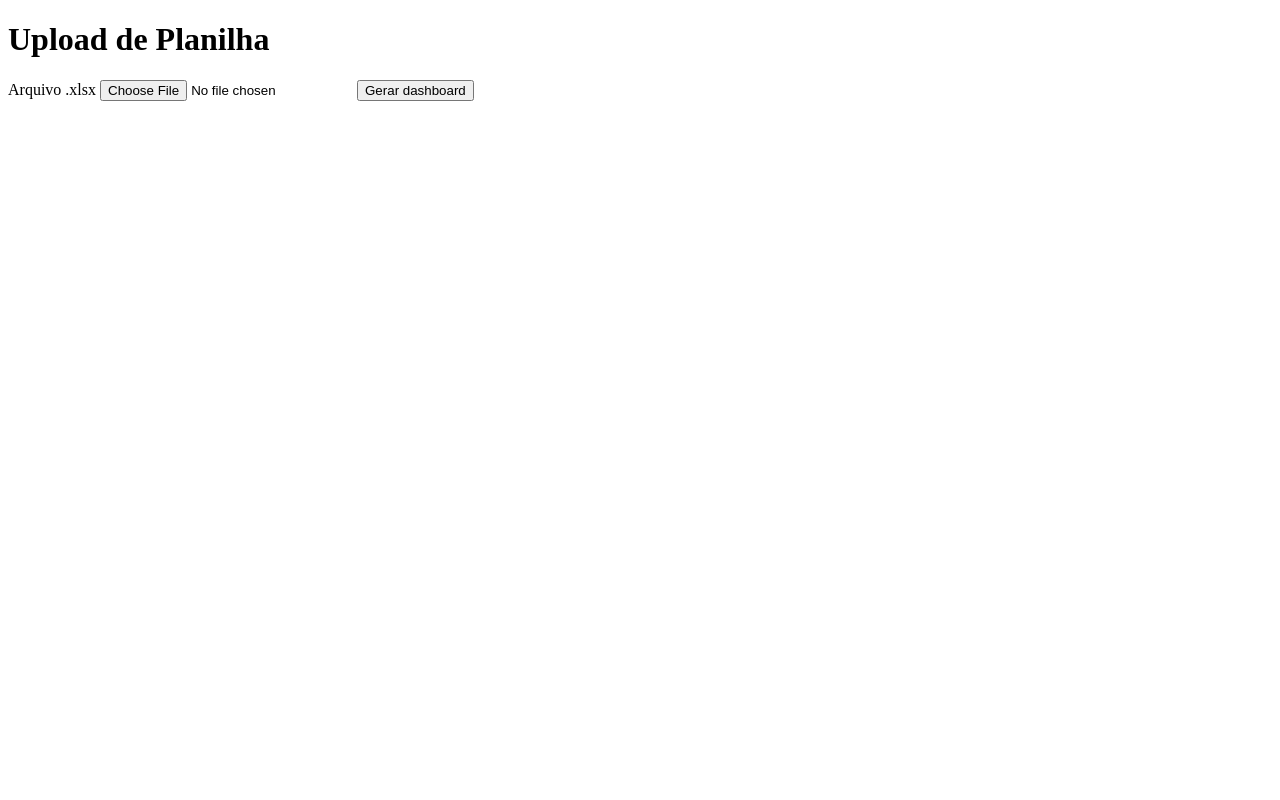
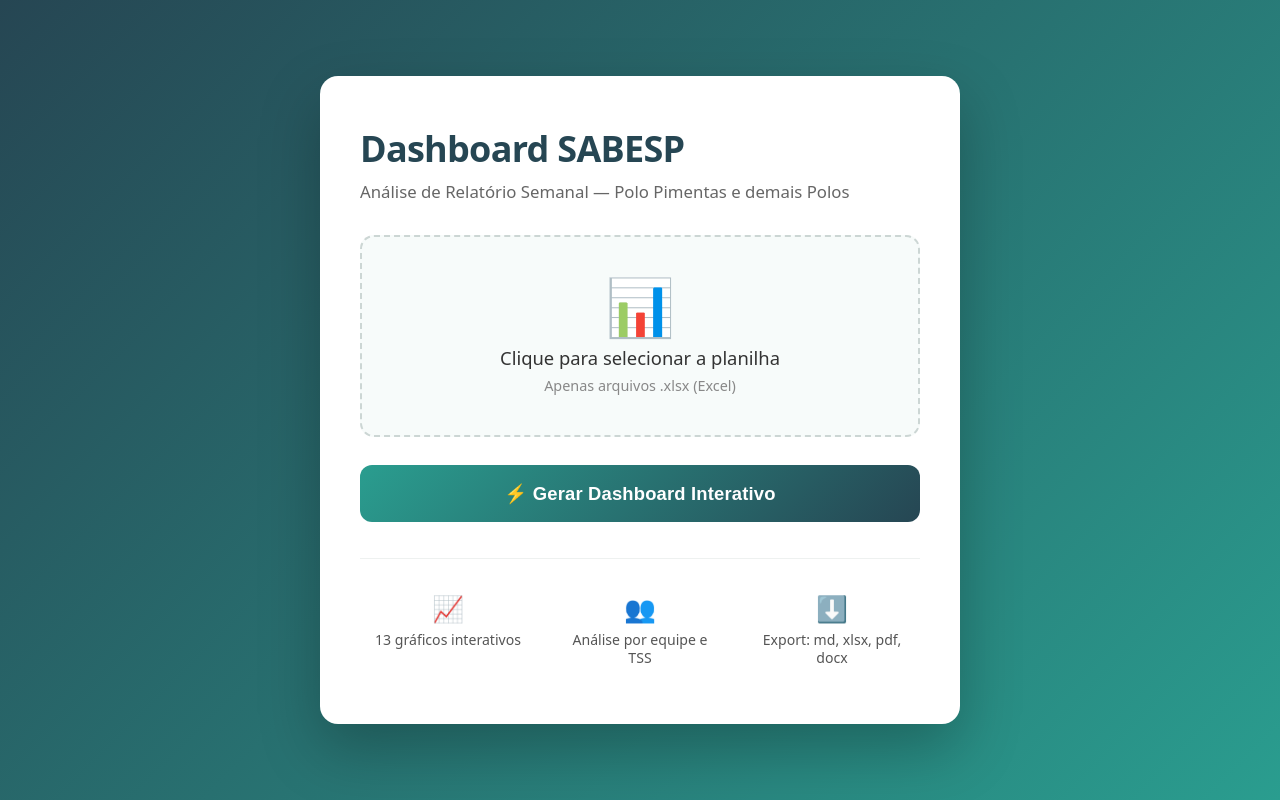
Before and after one commit to D00cky/PythonExcelDashBoard, a Flask app: page / in a window 1280 px wide. Run offline with Flask 3, Linux system fonts and the light colour scheme.

Commit message:
Redesign upload page: gradient bg, centred card, file-drop UX
New design at /:
  - Full-viewport linear gradient background (#264653 → #2a9d8f)
  - Centred white card, 640px max width, generous padding, soft shadow
  - 2.25rem heading, polo subtitle line
  - File picker styled as a dashed drop zone with an emoji icon;
    selecting a file fills a green pill with the filename and adds
    a .has-file accent (vanilla JS, no framework)
  - 1.1rem CTA gradient button with hover lift
  - Three-column feature strip at the bottom (gráficos, equipe/TSS,
    export) summarises what comes next

Single self-contained template, no external assets.
test_index_route_serves_upload_form still green (<form + type=file).

Co-Authored-By: Claude Sonnet 4.6 <noreply@anthropic.com>

```diff
--- a/app/templates/index.html
+++ b/app/templates/index.html
@@ -2,14 +2,144 @@
 <html lang="pt-BR">
 <head>
     <meta charset="utf-8">
-    <title>Excel Dashboard</title>
+    <meta name="viewport" content="width=device-width, initial-scale=1.0">
+    <title>Dashboard SABESP — Upload</title>
+    <style>
+        * { box-sizing: border-box; }
+        html, body { margin: 0; padding: 0; }
+        body {
+            font-family: system-ui, -apple-system, "Segoe UI", sans-serif;
+            min-height: 100vh;
+            background: linear-gradient(135deg, #264653 0%, #2a9d8f 100%);
+            display: flex;
+            align-items: center;
+            justify-content: center;
+            padding: 2rem;
+            color: #1a1a1a;
+        }
+        .container {
+            background: white;
+            max-width: 640px;
+            width: 100%;
+            padding: 3rem 2.5rem;
+            border-radius: 18px;
+            box-shadow: 0 25px 60px rgba(0, 0, 0, 0.25);
+        }
+        h1 {
+            font-size: 2.25rem;
+            color: #264653;
+            margin: 0 0 0.4rem;
+            letter-spacing: -0.02em;
+        }
+        .subtitle {
+            color: #666;
+            margin: 0 0 2rem;
+            font-size: 1.05rem;
+        }
+        .file-drop {
+            display: block;
+            border: 2px dashed #ccd6d4;
+            padding: 2.5rem 1.5rem;
+            text-align: center;
+            border-radius: 14px;
+            cursor: pointer;
+            transition: border-color 0.2s, background 0.2s, transform 0.1s;
+            background: #f7fbfa;
+            position: relative;
+        }
+        .file-drop:hover { border-color: #2a9d8f; background: #ecf6f4; }
+        .file-drop.has-file { border-color: #2a9d8f; background: #e0f3ef; }
+        .file-drop input[type="file"] {
+            position: absolute; opacity: 0; pointer-events: none; width: 0; height: 0;
+        }
+        .file-icon { font-size: 3.5rem; line-height: 1; margin-bottom: 0.75rem; color: #2a9d8f; }
+        .file-prompt { font-size: 1.15rem; color: #333; font-weight: 500; }
+        .file-hint { color: #888; font-size: 0.9rem; margin-top: 0.4rem; }
+        .file-name {
+            margin-top: 0.6rem; padding: 0.4rem 0.8rem; background: #2a9d8f; color: white;
+            border-radius: 6px; display: inline-block; font-size: 0.9rem; font-weight: 600;
+            word-break: break-all; max-width: 100%;
+        }
+        button {
+            display: block;
+            width: 100%;
+            margin-top: 1.75rem;
+            padding: 1.1rem 2rem;
+            background: linear-gradient(135deg, #2a9d8f 0%, #264653 100%);
+            color: white;
+            border: none;
+            border-radius: 12px;
+            font-size: 1.15rem;
+            font-weight: 600;
+            cursor: pointer;
+            transition: transform 0.1s, box-shadow 0.2s, filter 0.2s;
+            letter-spacing: 0.01em;
+        }
+        button:hover { transform: translateY(-2px); box-shadow: 0 12px 24px rgba(38, 70, 83, 0.35); }
+        button:active { transform: translateY(0); }
+        .features {
+            margin-top: 2.25rem;
+            padding-top: 1.5rem;
+            border-top: 1px solid #eef1f0;
+            display: grid;
+            grid-template-columns: repeat(3, 1fr);
+            gap: 1rem;
+            color: #555;
+            font-size: 0.88rem;
+        }
+        @media (max-width: 480px) { .features { grid-template-columns: 1fr; } }
+        .feature { text-align: center; padding: 0.5rem; }
+        .feature .icon { font-size: 1.6rem; display: block; margin-bottom: 0.3rem; }
+        .feature .label { line-height: 1.3; }
+    </style>
 </head>
 <body>
-    <h1>Upload de Planilha</h1>
-    <form method="post" action="/upload" enctype="multipart/form-data">
-        <label for="file">Arquivo .xlsx</label>
-        <input id="file" type="file" name="file" accept=".xlsx" required>
-        <button type="submit">Gerar dashboard</button>
-    </form>
+    <div class="container">
+        <h1>Dashboard SABESP</h1>
+        <p class="subtitle">Análise de Relatório Semanal — Polo Pimentas e demais Polos</p>
+
+        <form method="post" action="/upload" enctype="multipart/form-data" id="upload-form">
+            <label class="file-drop" for="file" id="file-drop">
+                <div class="file-icon">📊</div>
+                <div class="file-prompt" id="file-prompt">Clique para selecionar a planilha</div>
+                <div class="file-hint">Apenas arquivos .xlsx (Excel)</div>
+                <div class="file-name" id="file-name" style="display: none;"></div>
+                <input id="file" type="file" name="file" accept=".xlsx" required>
+            </label>
+            <button type="submit">⚡ Gerar Dashboard Interativo</button>
+        </form>
+
+        <div class="features">
+            <div class="feature">
+                <span class="icon">📈</span>
+                <div class="label">13 gráficos interativos</div>
+            </div>
+            <div class="feature">
+                <span class="icon">👥</span>
+                <div class="label">Análise por equipe e TSS</div>
+            </div>
+            <div class="feature">
+                <span class="icon">⬇️</span>
+                <div class="label">Export: md, xlsx, pdf, docx</div>
+            </div>
+        </div>
+    </div>
+
+    <script>
+        (function () {
+            var fileInput = document.getElementById('file');
+            var drop = document.getElementById('file-drop');
+            var prompt = document.getElementById('file-prompt');
+            var nameBox = document.getElementById('file-name');
+            fileInput.addEventListener('change', function () {
+                if (this.files && this.files[0]) {
+                    prompt.textContent = 'Arquivo selecionado';
+                    nameBox.textContent = this.files[0].name;
+                    nameBox.style.display = 'inline-block';
+                    drop.classList.add('has-file');
+                }
+            });
+        })();
+    </script>
 </body>
 </html>
```
